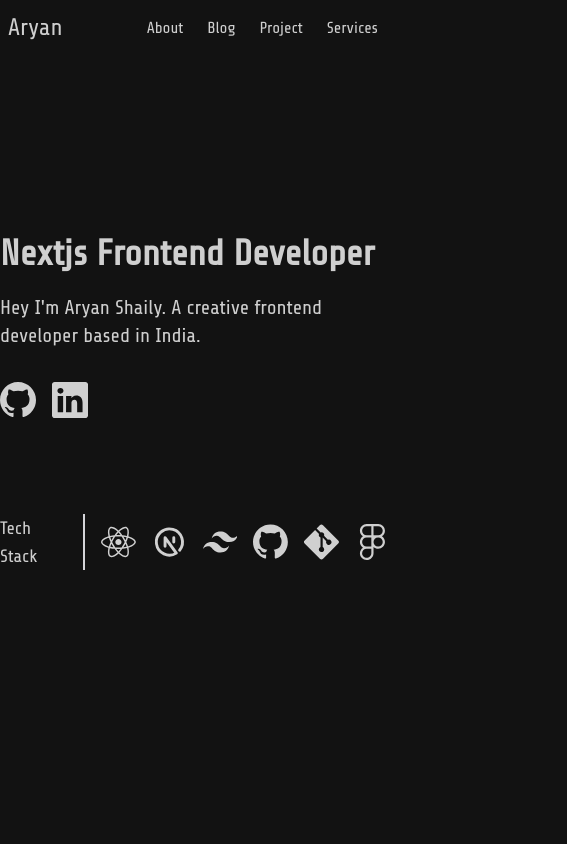
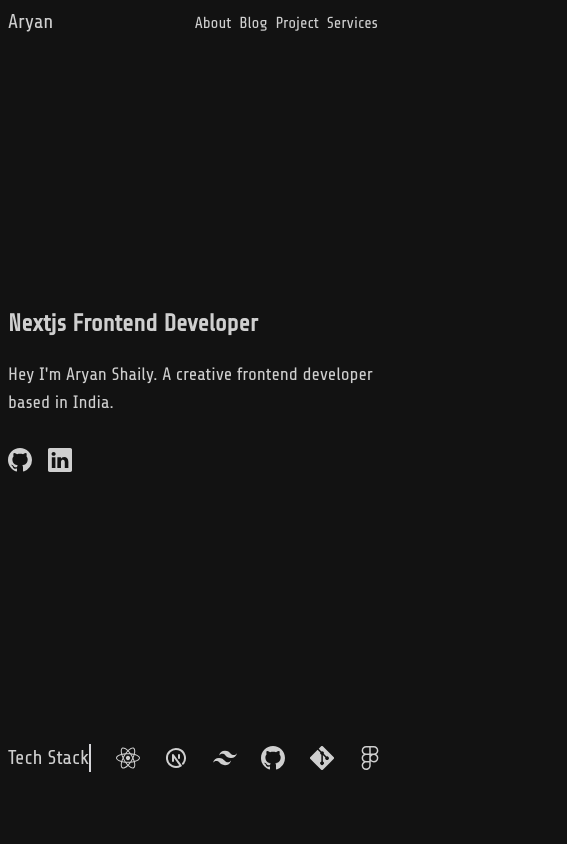
Before and after one commit to light-200/aryan-shaily, a Next.js app: page / in a window 390 px wide. Shown: the top 844 px of the page, 567 px wide, since content can reach past the window. Built offline with nearby package versions, Linux system fonts and the light colour scheme.

Commit message:
making responsive 👷🏾

```diff
--- a/app/layout.tsx
+++ b/app/layout.tsx
@@ -27,8 +27,8 @@ export default function RootLayout({
         }
       >
         {children}
-        <footer className="grid grid-cols-3 p-2 lg:p-6 border-[1px] border-transparent border-t-zinc-600 h-[400px] justify-items-center">
-          <div>
+        <footer className="grid lg:grid-cols-3 grid-cols-2 p-2 lg:p-6 border-[1px] border-transparent border-t-zinc-600 h-[400px] lg:justify-items-center">
+          <div className="lg:col-span-1 col-span-2">
             <h3>Aryan Shaily</h3>
             <p className="lg:w-5/6">
               I'm a 21yo Web developer/designer. Looking forward to solve your
@@ -44,7 +44,7 @@ export default function RootLayout({
               <li>Services</li>
             </ul>
           </div>
-          <div>
+          <div className="justify-self-end text-right">
             <h3 className="font-semibold">Contact Links</h3>
             <ul className="flex flex-col">
               <li>Twitter</li>
--- a/app/page.tsx
+++ b/app/page.tsx
@@ -5,6 +5,10 @@ import ServicesForm from "@/components/ServicesForm";
 import Space from "@/components/Space";
 import Link from "next/link";
 import { SyntheticEvent, useState } from "react";
+import { BsGithub, BsLinkedin, BsGit } from "react-icons/bs";
+import { FaReact, FaFigma } from "react-icons/fa";
+import { TbBrandNextjs } from "react-icons/tb";
+import { SiTailwindcss } from "react-icons/si";
 
 export default function Index() {
   const [service, setService] = useState("");
@@ -17,13 +21,13 @@ export default function Index() {
 
   return (
     <main className="w-full">
-      <section className="grid min-h-screen w-full grid-cols-2 auto-rows-min relative items-center">
-        <div className="col-span-2 flex justify-between items-center lg:px-8 px-2  p-3">
+      <section className="grid max-h-screen h-screen w-full grid-cols-2 grid-rows-[min-content_1fr_1fr] relative items-center">
+        <div className="col-span-2 flex justify-between items-baseline lg:px-8 p-2">
           <div>
-            <span className="text-2xl">Aryan</span>
+            <span className="lg:text-2xl text-xl">Aryan</span>
           </div>
           <div className="justify-self-end">
-            <ul className="w-fit flex gap-4">
+            <ul className="w-fit flex lg:gap-4">
               <Link href="#about" className="btn-primary">
                 About
               </Link>
@@ -40,6 +44,19 @@ export default function Index() {
           </div>
         </div>
         <Space />
+        <div className="row-start-3 col-span-2 w-full grid lg:place-content-center p-2">
+          <div className="flex lg:gap-4 gap-2 lg:text-4xl text-2xl items-center md:w-[600px] mb-16 justify-between whitespace-nowrap">
+            <span className="lg:pr-3 border-r-2 border-zinc-300 text-xl select-none">
+              Tech Stack
+            </span>
+            <FaReact />
+            <TbBrandNextjs />
+            <SiTailwindcss />
+            <BsGithub />
+            <BsGit />
+            <FaFigma />
+          </div>
+        </div>
       </section>
       <section
         className="min-h-screen w-full p-2 lg:p-6 flex flex-col relative"
@@ -49,7 +66,7 @@ export default function Index() {
           <span>About</span>
         </div>
         <div className="flex justify-center items-center h-[100%] flex-grow">
-          <div className="grid grid-cols-4 gap-6">
+          <div className="grid lg:grid-cols-4 gap-6 my-40 lg:my-0">
             <AboutCard>
               <span className="absolute right-3 bottom-2">
                 Aryan Shaily, 21
@@ -103,13 +120,13 @@ export default function Index() {
         </div>
       </section>
       <section
-        className="grid min-h-screen w-full p-2 lg:p-6 grid-cols-3 grid-rows-[max-content_1fr] gap-4 place-items-center"
+        className="grid min-h-screen w-full p-2 lg:p-6 lg:grid-cols-3 grid-rows-[max-content_1fr] gap-4 place-items-center"
         id="project"
       >
-        <div className="col-span-3 w-full h-full">
+        <div className="lg:col-span-3 w-full h-full">
           <span>Projects</span>
         </div>
-        <div className="col-span-3 w-full flex gap-16 justify-center">
+        <div className="lg:col-span-3 w-full flex flex-col lg:flex-row lg:gap-16 gap-4 my-40 lg:my-0 justify-center">
           <ProjectCard
             ProjectName={"TheindianScholar"}
             ProjectImage={"/someimage"}
@@ -153,13 +170,13 @@ export default function Index() {
         </div>
       </section>
       <section
-        className="grid auto-rows-[min-content_1fr] gap-6 grid-cols-[1fr_2fr] place-items-center min-h-screen w-full p-2 lg:p-6"
+        className="grid auto-rows-[min-content_1fr] gap-6  lg:grid-cols-[1fr_2fr] grid-cols-1 place-items-center min-h-screen w-full p-2 lg:p-6"
         id="services"
       >
-        <div className="col-span-2 w-full">
+        <div className="lg:col-span-2 w-full">
           <span>Services</span>
         </div>
-        <div className="rows-start-2 w-60 justify-self-end relative">
+        <div className="row-start-2 lg:w-60 w-full justify-self-end relative mt-40 lg:mt-0">
           <div className="hidden lg:flex justify-center items-center absolute -top-10 -right-10 border-2 rounded-md border-zinc-400 border-r-0 border-b-0 rounded-bl-none w-32 h-10 -z-1 select-none"></div>
           <ul className="flex flex-col  p-4 gap-2 rounded-md bg-zinc-200 text-black z-0 border-zinc-400 border-2">
             <li
@@ -189,7 +206,7 @@ export default function Index() {
           </ul>
         </div>
 
-        <div className="lg:rows-start-2 lg:col-start-2 lg:col-span-1 row-strat-3 col-span-2 w-full h-[90%] justify-self-center">
+        <div className="lg:row-start-2 lg:col-start-2 lg:col-span-1 row-start-3 w-full lg:h-[90%] justify-self-center mb-40 lg:mb-0">
           <ServicesForm selectedService={service} />
         </div>
       </section>
--- a/components/ProjectCard.tsx
+++ b/components/ProjectCard.tsx
@@ -25,7 +25,7 @@ const ProjectCard: FunctionComponent<ProjectCardProps> = ({
   ProjectStack,
 }) => {
   return (
-    <div className="flex flex-col w-[340px] h-[450px] bg-zinc-200 rounded-md border-zinc-500 gap-1 border-2 p-2 text-black items-center relative">
+    <div className="flex flex-col max-w-[340px] w-full h-[450px] bg-zinc-200 rounded-md border-zinc-500 gap-1 border-2 p-2 text-black items-center relative">
       <h1 className="text-left w-full text-lg">{ProjectName}</h1>
       <Image
         height={190}
--- a/components/Space.tsx
+++ b/components/Space.tsx
@@ -1,21 +1,20 @@
 import Link from "next/link";
-import { FunctionComponent, Suspense, useRef } from "react";
-import { BsGithub, BsLinkedin, BsGit } from "react-icons/bs";
-import { FaReact, FaFigma } from "react-icons/fa";
-import { TbBrandNextjs } from "react-icons/tb";
-import { SiTailwindcss } from "react-icons/si";
+import { FunctionComponent } from "react";
+import { BsGithub, BsLinkedin } from "react-icons/bs";
 
 interface SpaceProps {}
 
 const Space: FunctionComponent<SpaceProps> = () => {
   return (
-    <div className="w-full h-[82vh] grid gap-2 place-content-center  col-span-2">
-      <h1 className="text-4xl font-bold mb-2">Nextjs Frontend Developer</h1>
-      <p className="text-xl mb-6">
+    <div className="w-full h-[82vh] grid gap-2 place-content-center  col-span-2 p-2 lg:p-0">
+      <h1 className="lg:text-4xl text-2xl font-bold mb-2">
+        Nextjs Frontend Developer
+      </h1>
+      <p className="lg:text-xl text-lg mb-6 w-full md:w-[600px]">
         Hey I'm Aryan Shaily. A creative frontend developer based in India.
       </p>
       <div className="flex flex-col h-full justify-between gap-24">
-        <div className="flex gap-4 text-4xl">
+        <div className="flex gap-4 lg:text-4xl text-2xl">
           <Link href={"https://github.com/light-200"} target="_blank">
             <BsGithub />
           </Link>
@@ -26,17 +25,6 @@ const Space: FunctionComponent<SpaceProps> = () => {
             <BsLinkedin />
           </Link>
         </div>
-        <div className="flex gap-4 text-4xl items-center">
-          <span className="pr-3 border-r-2 border-zinc-300 text-lg select-none">
-            Tech Stack
-          </span>
-          <FaReact />
-          <TbBrandNextjs />
-          <SiTailwindcss />
-          <BsGithub />
-          <BsGit />
-          <FaFigma />
-        </div>
       </div>
     </div>
   );
```
